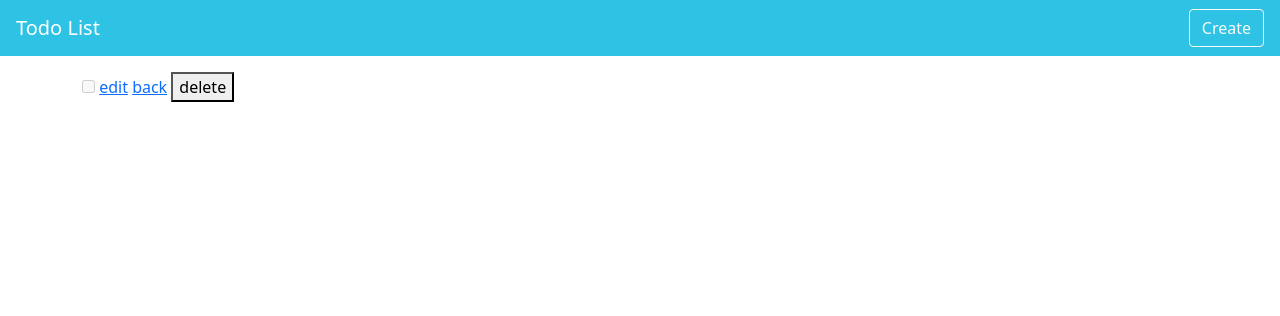
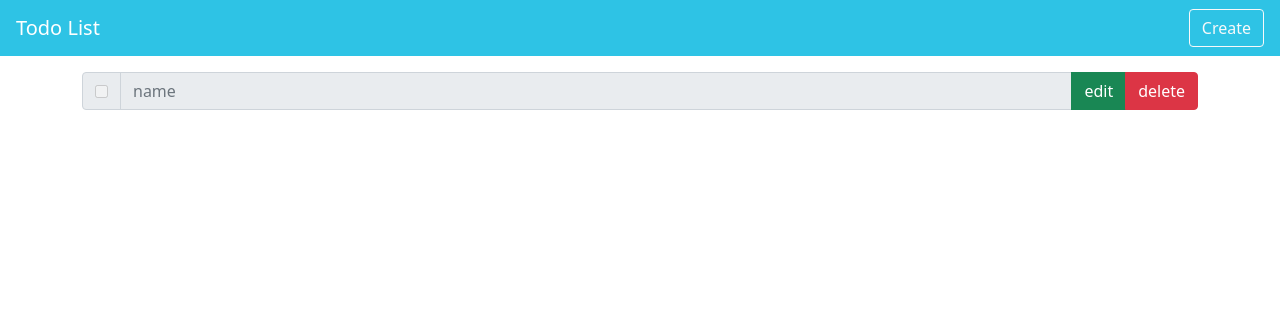
Before and after one commit to YangYgYang/todo_list, a Node server app: page /todos/600000000000000000000001 in a window 1280 px wide. Shown: the top 316 px of the page. Run offline with Node 20, Linux system fonts and the light colour scheme; data that the repository does not hold is empty; some libraries are stand-ins or nearby versions.

Commit message:
modify detail page ui

```diff
--- a/views/detail.hbs
+++ b/views/detail.hbs
@@ -1,7 +1,10 @@
+<form action="/todos/{{ todo._id }}?_method=DELETE" method="POST" style="display: inline;">
+<div class="input-group">
+<div class="input-group-text">
 <input type="checkbox" name ="isDone" {{#if todo.isDone}} checked{{/if}} disabled>
-<span>{{ todo.name }}</span>
-<a href="/todos/{{ todo._id }}/edit">edit</a>
-<a href="/">back</a>
-<form action="/todos/{{ todo._id }}?_method=DELETE" method="POST" style="display: inline;">
-  <button type="submit">delete</button>
+</div>
+<input class="form-control" type="text" placeholder="name" name="name" value="{{ todo.name }}" disabled>
+<a class="btn btn-success" href="/todos/{{ todo._id }}/edit">edit</a>
+  <button class="btn btn-danger" type="submit">delete</button>
+</div>
 </form>
```
